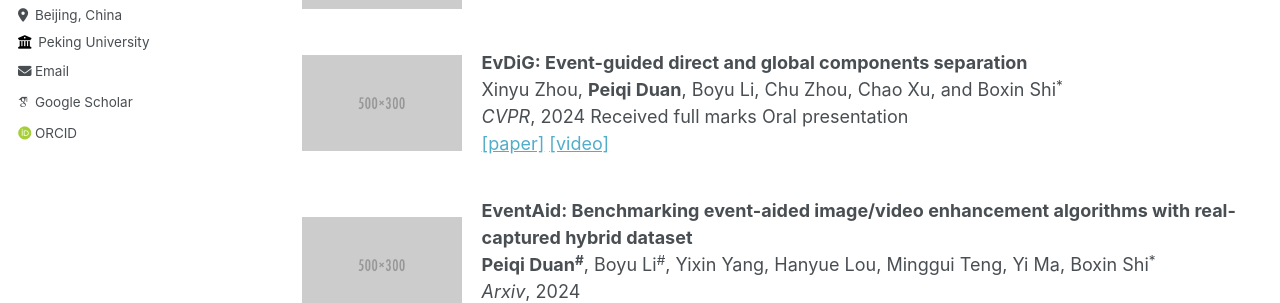
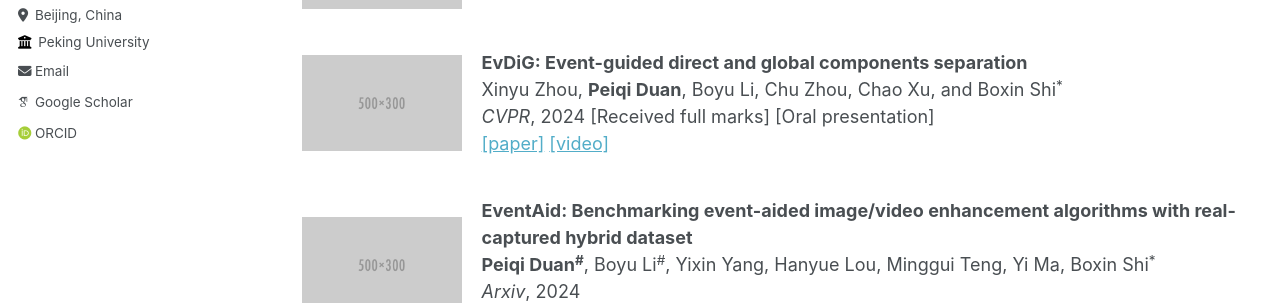
Before and after one commit to peiqi-duan/peiqi-duan.github.io, a Jekyll site: the page built from _pages/publications.md, in a window 1280 px wide and 900 px high. Shown: the part 392-695 px from the top of the window. Built offline with Jekyll 4.4.1, drawn with Linux system fonts in a browser that asks for light colours; some web fonts are replaced; some of the changed text lies outside the part shown.

```diff
--- a/_pages/publications.md
+++ b/_pages/publications.md
@@ -32,7 +32,7 @@ In top venues: TPAMI × 3, CVPR × 5, ICCV × 1, ECCV × 1, MM × 1</div>
       <br>
       Xinyu Zhou, <strong>Peiqi Duan</strong>, Boyu Li, Chu Zhou, Chao Xu, and Boxin Shi<sup>*</sup>
       <br>
-      <em>CVPR</em>, 2024  Received full marks  Oral presentation
+      <em>CVPR</em>, 2024  [Received full marks]  [Oral presentation]
       <br>
       <a href="https://assets.ctfassets.net/yreyglvi5sud/4rrKmGuR98bvBBmLlZK7i3/7c2a00d49adde30a4caba7cdec852f24/Zhou_CVPR24.pdf">[paper]</a>
       <a href="https://www.youtube.com/watch?v=y0bMZnUJt14">[video]</a>
@@ -176,7 +176,7 @@ In top venues: TPAMI × 3, CVPR × 5, ICCV × 1, ECCV × 1, MM × 1</div>
       <br>
      <strong>Peiqi Duan</strong>, Zihao W. Wang, Xinyu Zhou, Yi Ma, and Boxin Shi<sup>*</sup>
       <br>
-      <em>CVPR</em>, 2021  Oral presentation
+      <em>CVPR</em>, 2021  [Oral presentation]
       <br>
       <a href="https://assets.ctfassets.net/yreyglvi5sud/MyFOVymXNOWuqYwi5tWMK/5be8c2c2c7f0061de3e5d39979ea3283/Duan_CVPR21.pdf">[paper]</a>
       <a href="https://sites.google.com/view/EventZoom">[website]</a>
```
